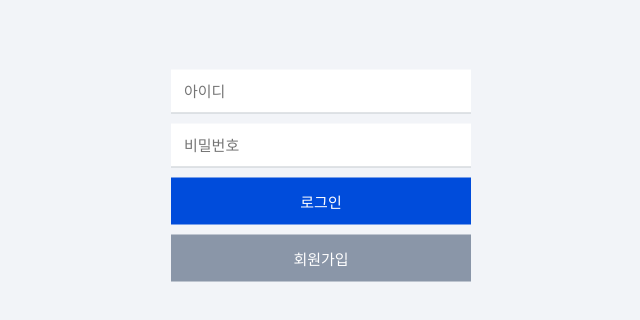
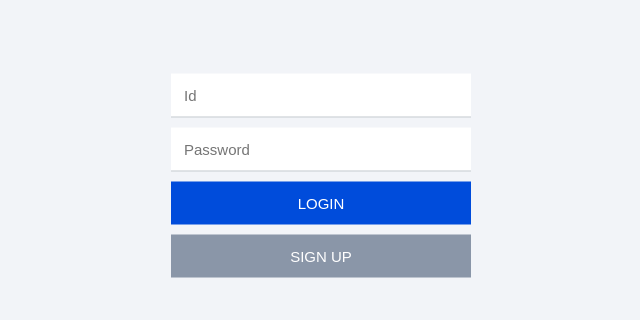
Before and after one commit to SWTeam2/SmartBearing, a React (Create React App) app in the folder src/main/frontend/: page / in a window 1280 px wide. Shown: the part 322-642 px from the top of the page, without its empty margins (319-959 px from the left). Built offline with nearby package versions, Linux system fonts and the light colour scheme.

Commit message:
#20 - 로그인 input 값 넘기기 이슈 해결

```diff
--- a/src/main/frontend/src/pages/Login.js
+++ b/src/main/frontend/src/pages/Login.js
@@ -9,42 +9,59 @@ const Login = () => {
     const history = useNavigate();
 
     const login = async () => {
-        console.log(id);
-        console.log(password);
         try {
-            const response = await fetch('api/members/login', {
+            const response = await fetch('/api/members/login', {
                 method: 'POST',
                 headers: {
-                    'Content-Type' : 'application/json'
+                    'Content-Type': 'application/json'
                 },
                 body: JSON.stringify({memberId: id, password: password})
             });
 
-            if(response.ok) {
-                history.push('/dashboard');
+            if (response.ok) {
+                localStorage.setItem('token', response.body);
+                console.log(localStorage.getItem('token'));
+                history.push('/dashboard'); // 문제 부분2 ??
             } else {
                 console.log('로그인 실패');
+                alert("로그인에 실패하였습니다.");
+                setId('');
+                setPassword('');
             }
-        } catch(error) {
+        } catch (error) {
             console.error('로그인 에러', error);
         }
     };
 
     return (
-        <div style={{ backgroundColor: '#F2F4F8', width: '100%', height: '100%', margin: 0 }}>
+        <div style={{backgroundColor: '#F2F4F8', width: '100%', height: '100%', margin: 0}}>
             <div className="center-outer-div">
                 <div className="center-inner-div">
-                    <div style={{ width: '220px', padding: '40px', height: '100px', marginBottom: '25px' }}>
-                        <img src={logo} width="100%" alt="로고" />
+                    <div style={{width: '220px', padding: '40px', height: '100px', marginBottom: '25px'}}>
+                        <img src={logo} width="100%" alt="로고"/>
                     </div>
                     <div>
-                        <input className="center-box-input" id="id" placeholder="아이디" />
-                        <input className="center-box-input" id="password" placeholder="비밀번호" type="password" />
+                        <input
+                            className="center-box-input"
+                            id="id"
+                            placeholder="Id"
+                            value={id}
+                            onChange={(e) => setId(e.target.value)}
+                        />
+                        <input
+                            className="center-box-input"
+                            id="password"
+                            placeholder="Password"
+                            type="password"
+                            value={password}
+                            onChange={(e) => setPassword(e.target.value)}
+                        />
                         <button className="center-box-btn bg-blue" type="button" onClick={login}>
-                            로그인
+                            LOGIN
                         </button>
-                        <button className="center-box-btn bg-charcoal" type="button" onClick={() => (window.location.href = '/signup')}>
-                            회원가입
+                        <button className="center-box-btn bg-charcoal" type="button"
+                                onClick={() => (window.location.href = '/signup')}>
+                            SIGN UP
                         </button>
                     </div>
                 </div>
```
Also changed, not shown: 1 other file (tests, documents, lock files or other folders).
